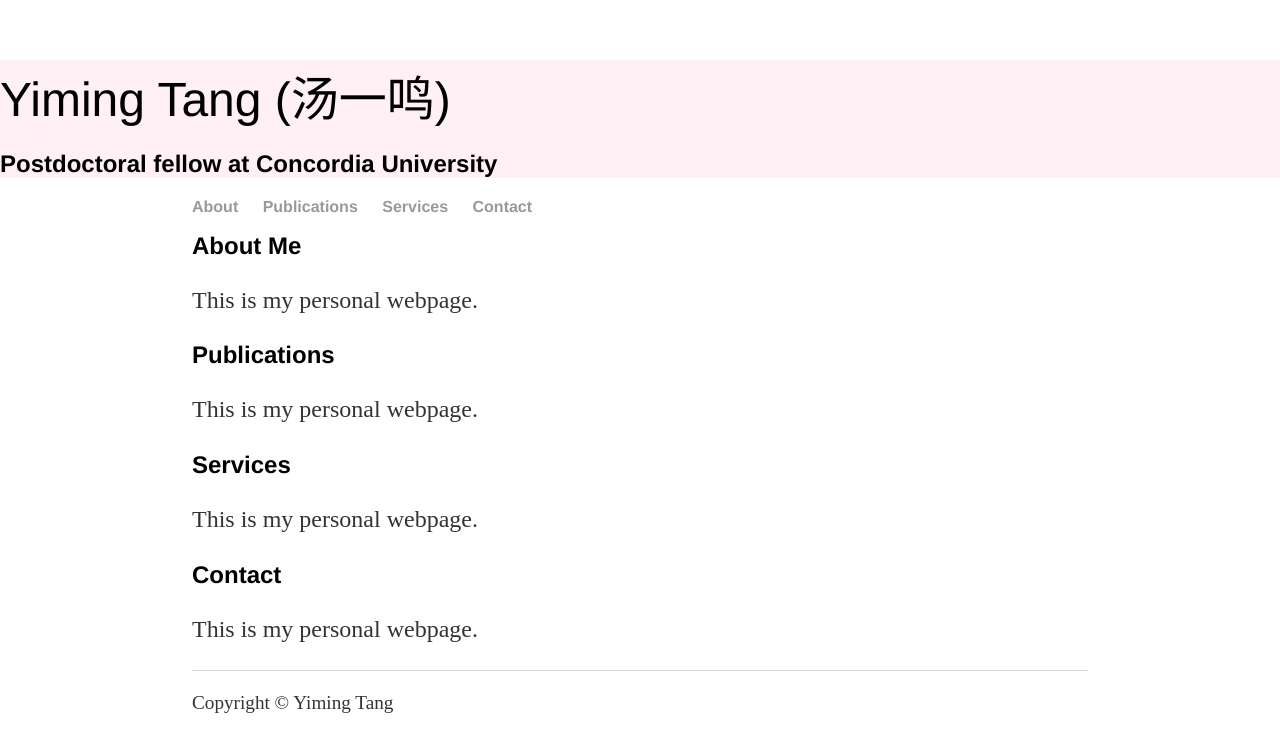
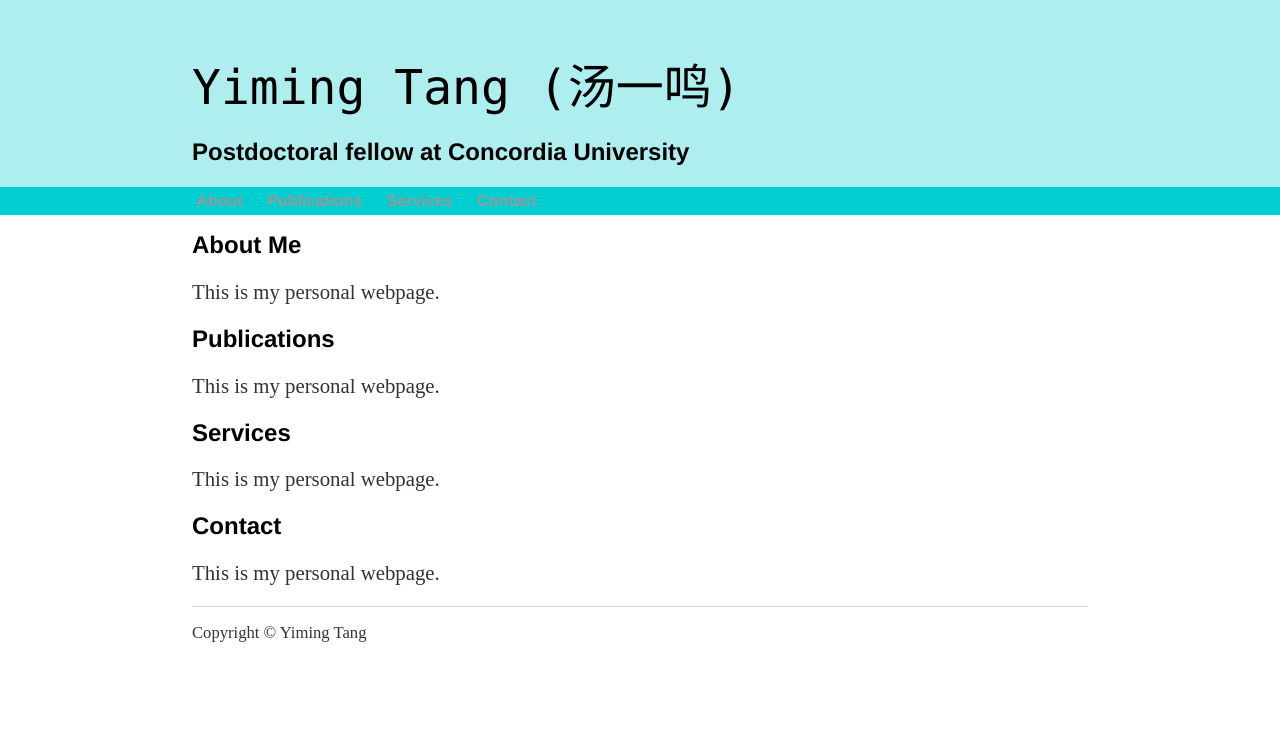
Before and after one commit to yiming-tang-cs/yiming-tang-cs.github.io, a Jekyll site: the page built from index.html, in a window 1280 px wide. Shown: the top 752 px of the page. Built offline with Jekyll 4.4.1, drawn with Linux system fonts in a browser that asks for light colours.

Commit message:
Update main.css

```diff
--- a/css/main.css
+++ b/css/main.css
@@ -1,10 +1,28 @@
-body {
-    margin: 60px auto;
+body{
+	margin: auto;
+	margin-top: 0 !important;
+}
+
+.cont {
+    margin: auto;
     width: 70%;
 }
+
+.navbar{
+	margin-top: -1em;
+	width: 100vw;
+    background: rgb(0,206,209);
+}
+
+.nav{
+    margin: auto;
+    width: 70%;
+}
+
 nav ul, footer ul {
     font-family:'Helvetica', 'Arial', 'Sans-Serif';
-    padding: 0px;
+    padding: 5px;
+    margin-left: -0.5px;
     list-style: none;
     font-weight: bold;
 }
@@ -22,26 +40,21 @@ a:hover {
 
 h0 {
     font-size: 3em;
-    font-family:'Helvetica', 'Arial', 'Sans-Serif';
+    font-family:"Lucida Console", "Courier New", monospace;
 }
 
 .title{
-
-    background: rgb(255,240,245);
-    background-size: cover;
-    background-repeat: no-repeat;
-    background-position: center center;
-
-  width: 100vw;
-  position: relative;
-  left: 50%;
-  right: 50%;
-  margin-left: -50vw;
-  margin-right: -50vw;
+    width: 100vw;
+    background: rgb(175,238,238);
+    padding-top:3em;
+    padding-left: 0.5em;
+    padding-bottom: 0.1em;
+    margin-left:-0.5em;
 }
 
 .name{
-    margin: 0 auto;
+    width: 70%;
+    margin: auto;
 }
 
 h1 {
@@ -54,8 +67,7 @@ h2 {
 }
 
 p {
-    font-size: 1.5em;
-    line-height: 1.4em;
+    font-size: 1.3em;
     color: #333;
 }
 footer {
@@ -64,7 +76,7 @@ footer {
 }
 
 ul.posts {
-    margin: 20px auto 40px;
+    margin: auto;
     font-size: 1.5em;
 }
 
```
